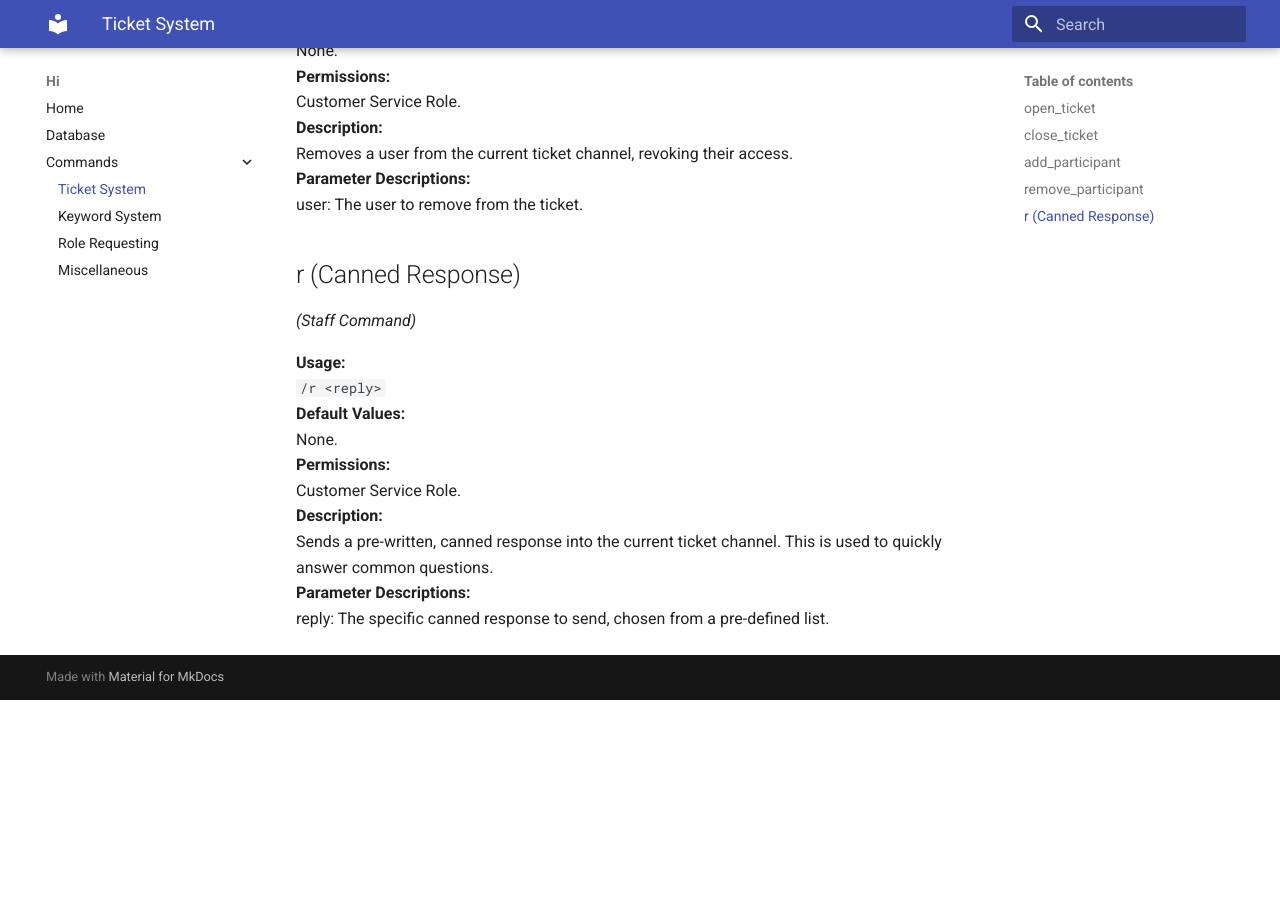
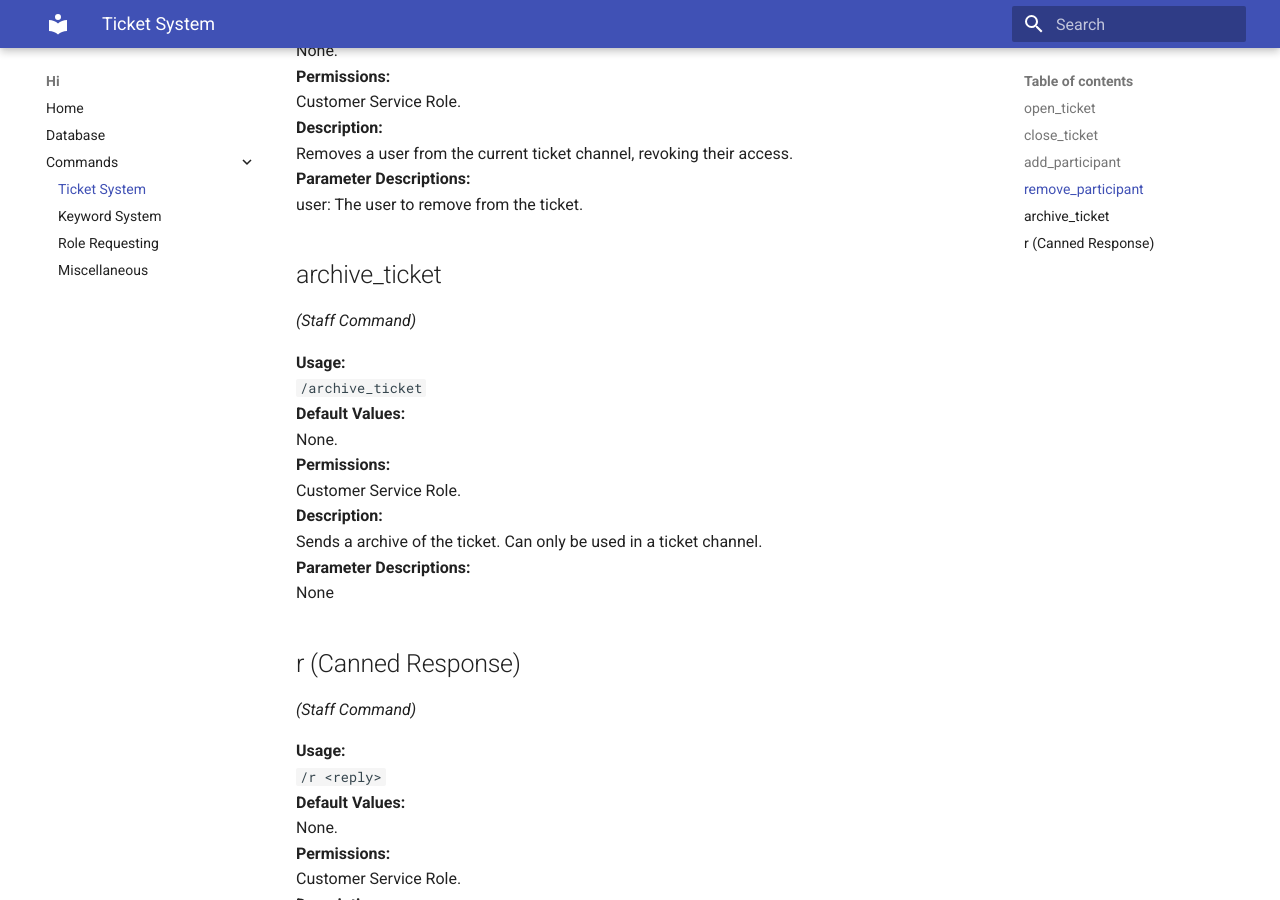
Before and after one commit to xDDoubleTea/DragonBot, an MkDocs documentation site: the page built from docs/commands/tickets.md, in a window 1280 px wide and 900 px high, scrolled down 1742 px. Built offline with MkDocs 1.6.1 and Material for MkDocs 9.7.7, drawn with Linux system fonts in a browser that asks for light colours; before the commit the page ends 2442 px from its top, so only the background shows below that.

Commit message:
Doc: Added documentation for archive_ticket command

```diff
--- a/docs/commands/tickets.md
+++ b/docs/commands/tickets.md
@@ -68,6 +68,21 @@ Removes a user from the current ticket channel, revoking their access.
 **Parameter Descriptions:**
 user: The user to remove from the ticket.
 
+## archive_ticket
+
+*(Staff Command)*
+
+**Usage:**
+`/archive_ticket`
+**Default Values:**
+None.
+**Permissions:**
+Customer Service Role.
+**Description:**
+Sends a archive of the ticket. Can only be used in a ticket channel.
+**Parameter Descriptions:**
+None
+
 ## r (Canned Response)
 
 *(Staff Command)*
```
